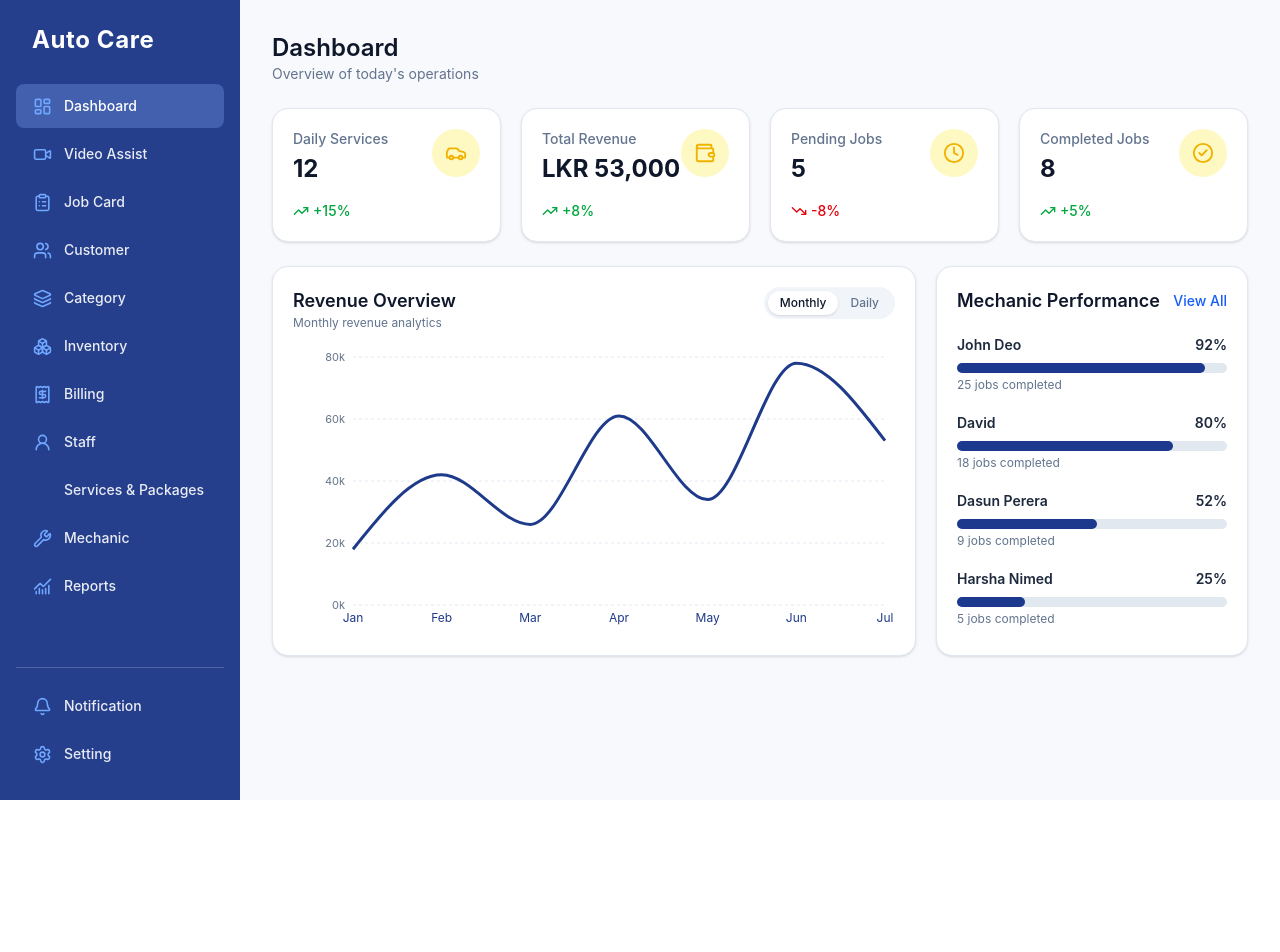
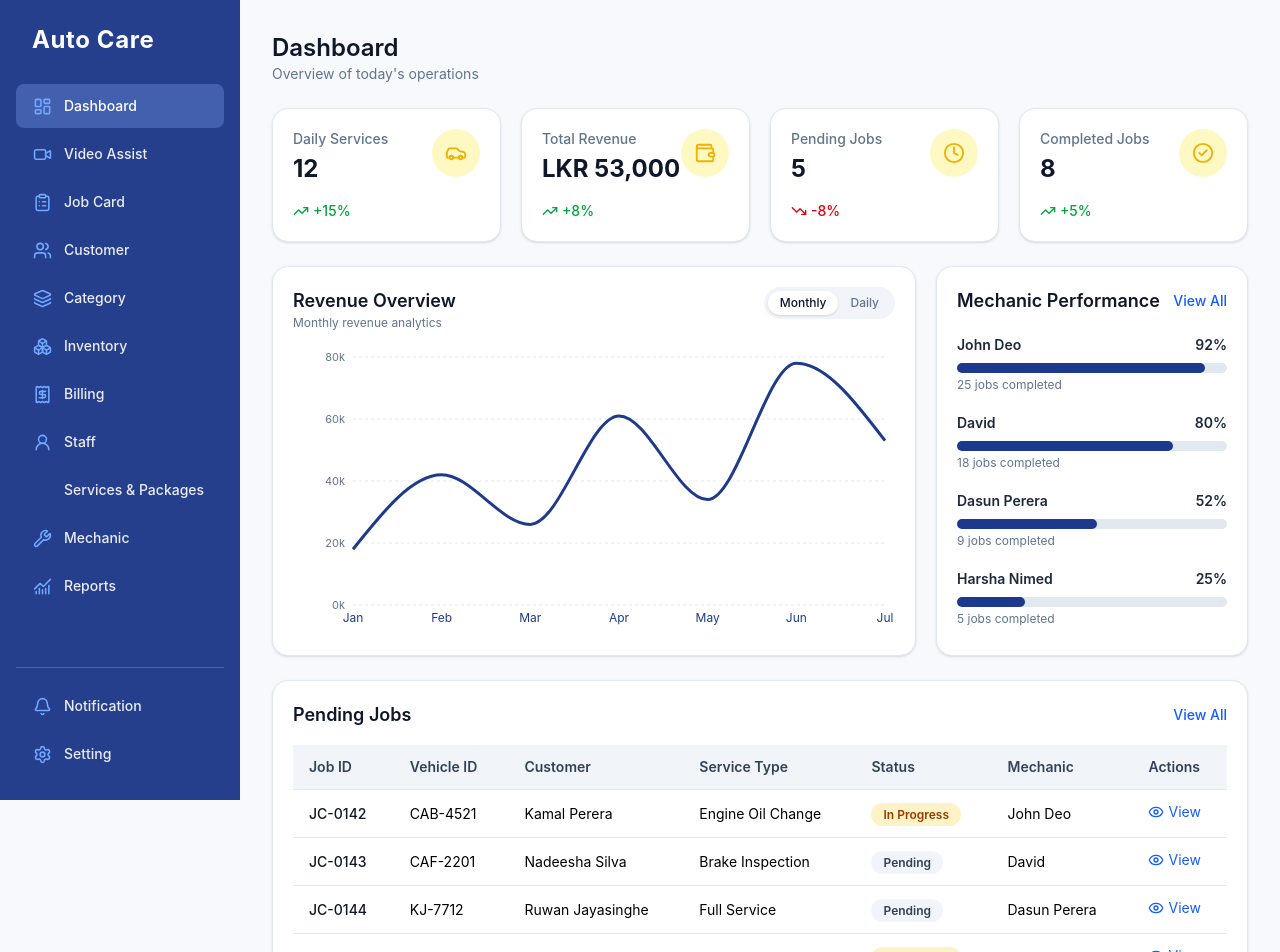
Before and after one commit to ChirathVidumina/AutoCare-Inventory-Mini, a React (Vite) app in the folder frontend/: page /dashboard in a window 1280 px wide. Shown: the top 952 px of the page. Before the commit the page ends 800 px from the top, so only its background shows below. Built offline with nearby package versions, Linux system fonts and the light colour scheme.

Commit message:
feat(dashboard): add pending jobs table

```diff
--- a/frontend/src/modules/M2_Operations/components/RecentJobCards.tsx
+++ b/frontend/src/modules/M2_Operations/components/RecentJobCards.tsx
@@ -0,0 +1,64 @@
+import { Link } from "react-router-dom";
+import { Eye } from "lucide-react";
+import { pendingJobs, type JobStatus } from "../data/dashboardData";
+
+const statusStyles: Record<JobStatus, string> = {
+  Pending: "bg-slate-100 text-slate-700",
+  "In Progress": "bg-amber-100 text-amber-800",
+  Completed: "bg-green-100 text-green-800",
+};
+
+export default function RecentJobCards() {
+  return (
+    <div className="rounded-2xl border border-slate-200 bg-white p-5 shadow-sm">
+      <div className="flex items-center justify-between">
+        <h2 className="text-lg font-semibold text-slate-900">Pending Jobs</h2>
+        <Link to="/job-cards" className="text-sm font-medium text-blue-600 hover:underline">
+          View All
+        </Link>
+      </div>
+
+      <div className="mt-4 overflow-x-auto">
+        <table className="w-full min-w-[760px] text-left text-sm">
+          <thead>
+            <tr className="bg-slate-100 text-slate-700">
+              <th className="px-4 py-3 font-semibold">Job ID</th>
+              <th className="px-4 py-3 font-semibold">Vehicle ID</th>
+              <th className="px-4 py-3 font-semibold">Customer</th>
+              <th className="px-4 py-3 font-semibold">Service Type</th>
+              <th className="px-4 py-3 font-semibold">Status</th>
+              <th className="px-4 py-3 font-semibold">Mechanic</th>
+              <th className="px-4 py-3 font-semibold">Actions</th>
+            </tr>
+          </thead>
+          <tbody>
+            {pendingJobs.map((job) => (
+              <tr key={job.jobId} className="border-t border-slate-200">
+                <td className="px-4 py-3 font-medium text-slate-900">{job.jobId}</td>
+                <td className="px-4 py-3">{job.vehicleId}</td>
+                <td className="px-4 py-3">{job.customer}</td>
+                <td className="px-4 py-3">{job.serviceType}</td>
+                <td className="px-4 py-3">
+                  <span className={`rounded-full px-3 py-1 text-xs font-semibold ${statusStyles[job.status]}`}>
+                    {job.status}
+                  </span>
+                </td>
+                <td className={`px-4 py-3 ${job.mechanic === "Unassigned" ? "italic text-slate-400" : ""}`}>
+                  {job.mechanic}
+                </td>
+                <td className="px-4 py-3">
+                  <Link
+                    to="/job-cards"
+                    className="inline-flex items-center gap-1 text-blue-600 hover:underline"
+                  >
+                    <Eye size={16} /> View
+                  </Link>
+                </td>
+              </tr>
+            ))}
+          </tbody>
+        </table>
+      </div>
+    </div>
+  );
+}
--- a/frontend/src/modules/M2_Operations/data/dashboardData.ts
+++ b/frontend/src/modules/M2_Operations/data/dashboardData.ts
@@ -46,3 +46,21 @@ export const mechanicPerformance: MechanicPerf[] = [
   { name: "Dasun Perera", jobsCompleted: 9, performance: 52 },
   { name: "Harsha Nimed", jobsCompleted: 5, performance: 25 },
 ];
+export type JobStatus = "Pending" | "In Progress" | "Completed";
+
+export type PendingJob = {
+  jobId: string;
+  vehicleId: string;
+  customer: string;
+  serviceType: string;
+  status: JobStatus;
+  mechanic: string;
+};
+
+export const pendingJobs: PendingJob[] = [
+  { jobId: "JC-0142", vehicleId: "CAB-4521", customer: "Kamal Perera", serviceType: "Engine Oil Change", status: "In Progress", mechanic: "John Deo" },
+  { jobId: "JC-0143", vehicleId: "CAF-2201", customer: "Nadeesha Silva", serviceType: "Brake Inspection", status: "Pending", mechanic: "David" },
+  { jobId: "JC-0144", vehicleId: "KJ-7712", customer: "Ruwan Jayasinghe", serviceType: "Full Service", status: "Pending", mechanic: "Dasun Perera" },
+  { jobId: "JC-0145", vehicleId: "CAA-9090", customer: "Ishara Fernando", serviceType: "Wheel Alignment", status: "In Progress", mechanic: "Harsha Nimed" },
+  { jobId: "JC-0146", vehicleId: "WP-3345", customer: "Saman Kumara", serviceType: "AC Repair", status: "Pending", mechanic: "Unassigned" },
+];
--- a/frontend/src/modules/M2_Operations/pages/DashboardPage.tsx
+++ b/frontend/src/modules/M2_Operations/pages/DashboardPage.tsx
@@ -2,6 +2,7 @@ import StatCard from "../components/StatCard";
 import { stats } from "../data/dashboardData";
 import RevenueChart from "../components/RevenueChart";
 import MechanicLeaderboard from "../components/MechanicLeaderboard";
+import RecentJobCards from "../components/RecentJobCards";
 
 export default function DashboardPage() {
   return (
@@ -20,6 +21,9 @@ export default function DashboardPage() {
         </div>
                 <MechanicLeaderboard />
       </div>
+            <div className="mt-6">
+        <RecentJobCards />
+      </div>
     </div>
   );
 }
```
